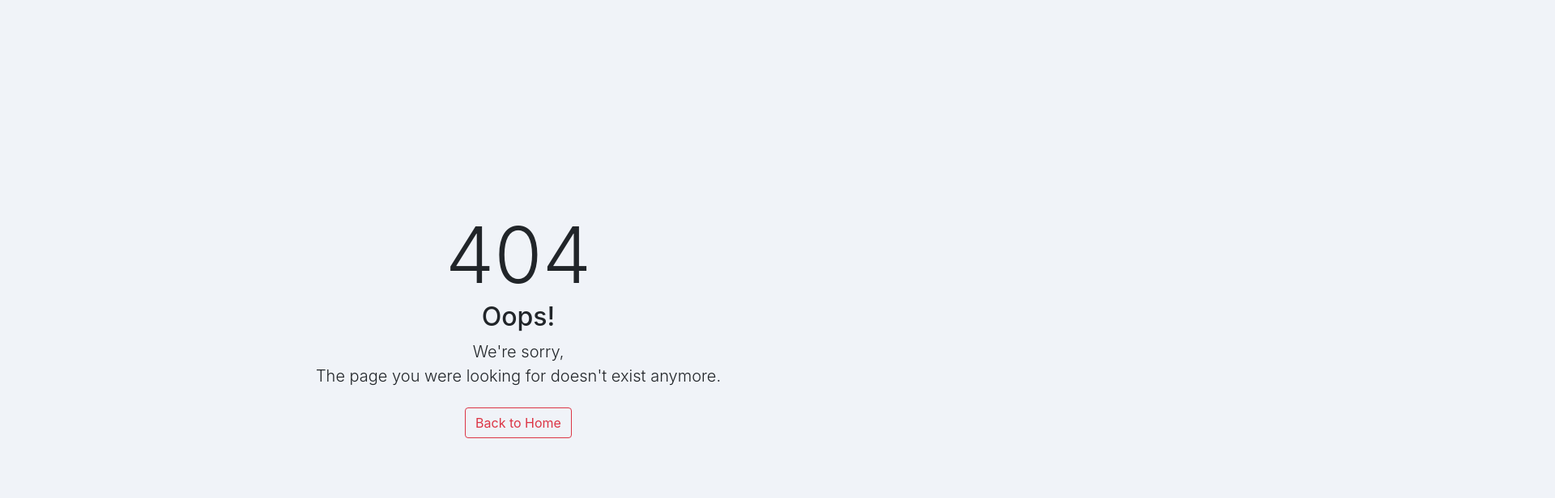
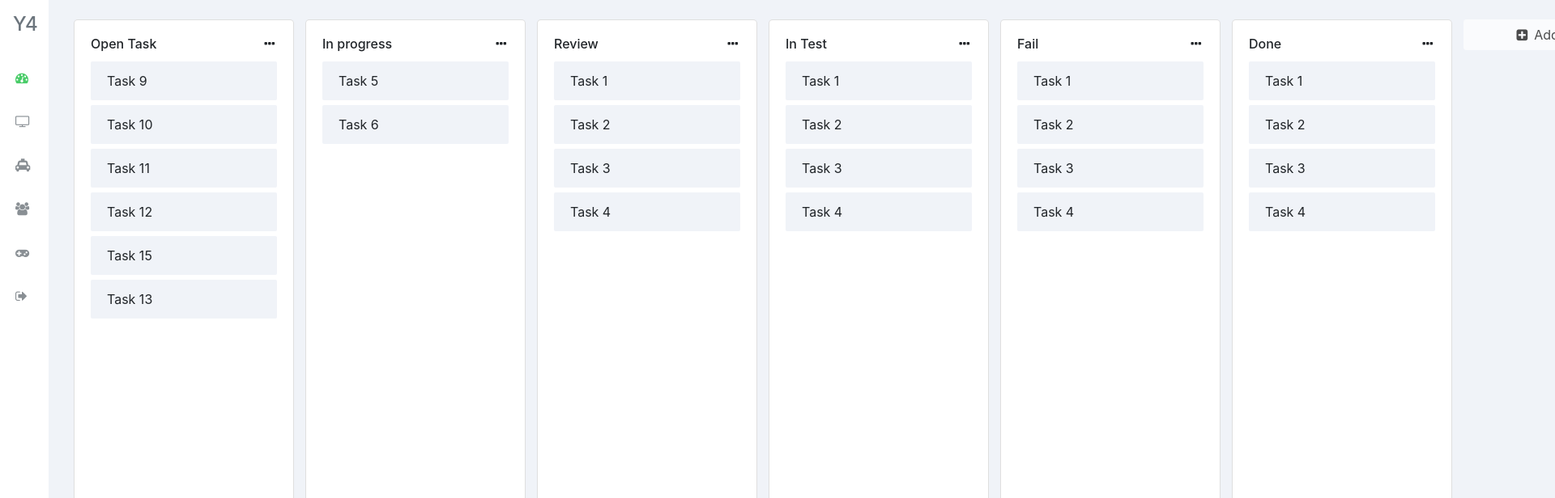
Before and after one commit to SokkunNORN/Y4-React-Final-Semister-1, a React (Create React App) app: page / in a window 1280 px wide. Before the commit this address had no page. Shown: the top 616 px of the page at 81% size, 1920 px wide, since content can reach past the window. Built offline with nearby package versions, Linux system fonts and the light colour scheme.

Commit message:
update route

```diff
--- a/src/layouts/Dashboard.js
+++ b/src/layouts/Dashboard.js
@@ -1,11 +1,8 @@
-
-import { RouteWithSubRoutes } from '../router'
-import { Switch } from "react-router-dom";
 
 import Sidebar from './sidebar/Sidebar'
 import './Dashboard.css'
 
-function Dashboard ({ routes }) {
+function Dashboard ( props ) {
     return (
         <>
             <div className="wrapper d-flex">
@@ -13,11 +10,7 @@ function Dashboard ({ routes }) {
 
                 <div className="contain">
                     <div className="container-fluid mt-4 pl-4 pr-4">
-                        <Switch>
-                            { routes.map((route, i) => (
-                                <RouteWithSubRoutes key={i} { ...route } />
-                            )) }
-                        </Switch>
+                        { props.children }
                     </div>
                 </div>
             </div>
--- a/src/router.js
+++ b/src/router.js
@@ -4,7 +4,6 @@ import { Route } from "react-router-dom";
 import { MENU_BUILDER } from './navigation/builders/menu.builders';
 
 import Login from './views/auth'
-import Dashboard from './layouts/Dashboard'
 import Home from './views/home'
 import Watch from './views/watch'
 import Store from './views/store'
@@ -15,13 +14,8 @@ import Four0Four from './views/four0four'
 export const routes = [
   {
     path: MENU_BUILDER[0].path,
-    component: Dashboard,
-    exact: true,
-    routes: [
-      {
-        path: MENU_BUILDER[0].path,
-        exact: true,
-        component: Home
+    component: Home,
+    exact: true
   },
   {
     path: MENU_BUILDER[1].path,
@@ -38,8 +32,6 @@ export const routes = [
   {
     path: MENU_BUILDER[4].path,
     component: Game
-      }
-    ]
   },
   {
     path: MENU_BUILDER[5].path,
--- a/src/views/Game/Index.js
+++ b/src/views/Game/Index.js
@@ -1,9 +1,13 @@
+
+import Dashboard from '../../layouts/Dashboard'
 
 function Game () {
     return (
-        <>
-            This is game page
-        </>
+        <Dashboard>
+            <div id="game">
+                This is game page
+            </div>
+        </Dashboard>
     )
 }
 
--- a/src/views/Group/Index.js
+++ b/src/views/Group/Index.js
@@ -1,9 +1,13 @@
+
+import Dashboard from '../../layouts/Dashboard'
 
 function Group () {
     return (
-        <>
-            This is Group page
-        </>
+        <Dashboard>
+            <div id="group">
+                This is group page
+            </div>
+        </Dashboard>
     )
 }
 
--- a/src/views/Home/Index.js
+++ b/src/views/Home/Index.js
@@ -5,28 +5,30 @@ import _ from 'lodash'
 import './index.css'
 import lists from '../../mock.json'
 import ListDropdown from '../../components/listDropdown'
+import Dashboard from '../../layouts/Dashboard'
 
 function Home () {
 
-    const testData = lists.data
+    const listBoards = lists.data
 
     const handleDragEnd = ({ destination, source }) => {
         if (!destination) return
 
         if (destination.index === source.index && destination.droppableId === source.droppableId) return
 
-        const itemCopy = testData[source.droppableId].tasks[source.index]
+        const itemCopy = listBoards[source.droppableId].tasks[source.index]
 
-        testData[source.droppableId].tasks.splice(source.index, 1)
+        listBoards[source.droppableId].tasks.splice(source.index, 1)
 
-        testData[destination.droppableId].tasks.splice(destination.index, 0, itemCopy)
+        listBoards[destination.droppableId].tasks.splice(destination.index, 0, itemCopy)
     }
 
     return (
+        <Dashboard>
             <div id="home">
                 <DragDropContext onDragEnd={ handleDragEnd }>
                     <div className="d-flex flex-row">
-                    {_.map(testData, (item, i) => {
+                        {_.map(listBoards, (item, i) => {
                             return (
                                 <div key={ i } className="column">
                                     <div className='card card-contain mb-4'>
@@ -89,6 +91,7 @@ function Home () {
                     </div>
                 </DragDropContext>
             </div>
+        </Dashboard>
     )
 }
 
--- a/src/views/Store/Index.js
+++ b/src/views/Store/Index.js
@@ -1,9 +1,13 @@
+
+import Dashboard from '../../layouts/Dashboard'
 
 function Store () {
   return (
-    <div id="store">
-      This is a Store page
-    </div>
+      <Dashboard>
+          <div id="store">
+              This is store page
+          </div>
+      </Dashboard>
   )
 }
 
--- a/src/views/Watch/Index.js
+++ b/src/views/Watch/Index.js
@@ -1,9 +1,13 @@
+
+import Dashboard from '../../layouts/Dashboard'
 
 function Watch () {
     return (
-        <>
-            This is Watch page
-        </>
+        <Dashboard>
+            <div id="watch">
+                This is watch page
+            </div>
+        </Dashboard>
     )
 }
 
```
Also changed, not shown: src/navigation/builders/menu.builders.js (+5 -5 lines). Lines whose indentation alone changed are shown as unchanged.
